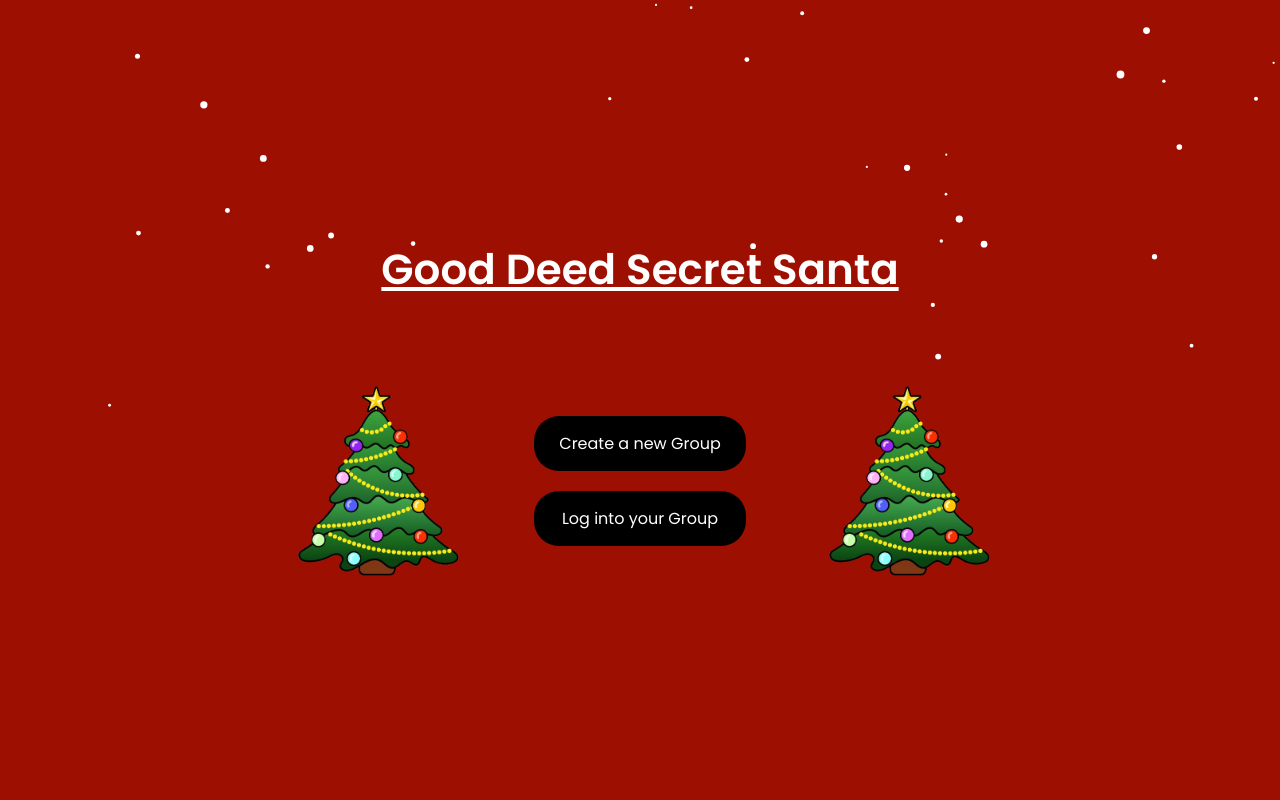
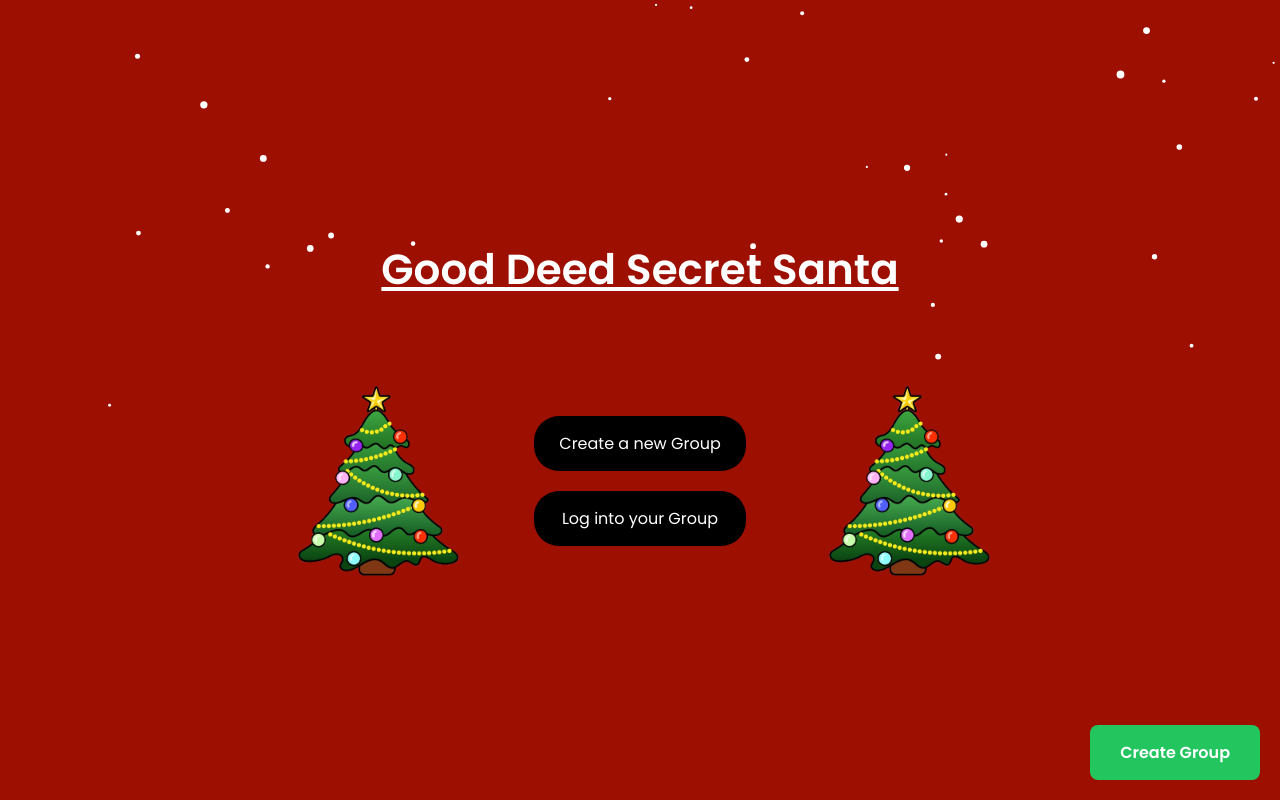
Before and after one commit to srihasInaganti/secret-santa, a React (Vite) app in the folder frontend/: page / in a window 1280 px wide. Built offline with nearby package versions, Linux system fonts and the light colour scheme.

Commit message:
Create group page done

```diff
--- a/frontend/src/main.jsx
+++ b/frontend/src/main.jsx
@@ -1,10 +1,65 @@
-import { StrictMode } from 'react'
+import { StrictMode, useState } from 'react'
 import { createRoot } from 'react-dom/client'
 import './index.css'
 import HomePage from './pages/HomePage.jsx'
+import CreateGroup from './pages/CreateGroup.jsx'
+
+function App() {
+  const [currentPage, setCurrentPage] = useState('home');
+
+  if (currentPage === 'home') {
+    return (
+      <div>
+        <HomePage />
+        <button
+          onClick={() => setCurrentPage('create-group')}
+          style={{
+            position: 'fixed',
+            bottom: '20px',
+            right: '20px',
+            padding: '15px 30px',
+            backgroundColor: '#22c55e',
+            color: 'white',
+            border: 'none',
+            borderRadius: '8px',
+            fontSize: '16px',
+            cursor: 'pointer',
+            fontWeight: 'bold'
+          }}
+        >
+          Create Group
+        </button>
+      </div>
+    );
+  }
+
+  if (currentPage === 'create-group') {
+    return (
+      <div>
+        <CreateGroup />
+        <button
+          onClick={() => setCurrentPage('home')}
+          style={{
+            position: 'fixed',
+            top: '20px',
+            left: '20px',
+            padding: '10px 20px',
+            backgroundColor: '#gray',
+            color: 'white',
+            border: 'none',
+            borderRadius: '8px',
+            cursor: 'pointer'
+          }}
+        >
+          ← Back to Home
+        </button>
+      </div>
+    );
+  }
+}
 
 createRoot(document.getElementById('root')).render(
   <StrictMode>
-    <HomePage />
+    <App />
   </StrictMode>
 )
--- /dev/null
+++ b/frontend/src/pages/CreateGroup.jsx
@@ -0,0 +1,238 @@
+import React, { useState } from 'react';
+
+export default function CreateGroup() {
+  const [groupName, setGroupName] = useState('');
+  const [users, setUsers] = useState(['', '', '']); // Start with 3 empty users
+
+  const handleComplete = () => {
+    const filledUsers = users.filter(user => user.trim() !== '');
+
+    if (!groupName.trim()) {
+      alert('Please enter a group name');
+      return;
+    }
+
+    if (filledUsers.length < 3) {
+      alert('Please add at least 3 users');
+      return;
+    }
+
+    alert(`Group "${groupName}" created with ${filledUsers.length} users: ${filledUsers.join(', ')}`);
+  };
+
+  const addUser = () => {
+    if (users.length < 10) {
+      setUsers([...users, '']);
+    }
+  };
+
+  const removeUser = (index) => {
+    if (users.length > 3) {
+      const newUsers = users.filter((_, i) => i !== index);
+      setUsers(newUsers);
+    }
+  };
+
+  const updateUser = (index, value) => {
+    const newUsers = [...users];
+    newUsers[index] = value;
+    setUsers(newUsers);
+  };
+
+  const styles = {
+    container: {
+      backgroundColor: '#991b1b',
+      display: 'flex',
+      alignItems: 'center',
+      justifyContent: 'center',
+      padding: '2rem'
+    },
+    content: {
+      width: '100%',
+      maxWidth: '1000px',
+      display: 'flex',
+      gap: '2rem'
+    },
+    leftPanel: {
+      width: '280px',
+      backgroundColor: '#22c55e',
+      borderRadius: '8px',
+      boxShadow: '0 10px 15px rgba(0,0,0,0.1)',
+      overflow: 'hidden',
+      maxHeight: '600px',
+      display: 'flex',
+      flexDirection: 'column'
+    },
+    panelHeader: {
+      backgroundColor: '#15803d',
+      color: 'white',
+      padding: '1rem',
+      fontSize: '1.5rem',
+      fontWeight: 'bold'
+    },
+    userList: {
+      padding: '1rem',
+      color: 'white',
+      overflowY: 'auto',
+      flex: 1
+    },
+    userItem: {
+      marginBottom: '0.75rem',
+      display: 'flex',
+      alignItems: 'center',
+      gap: '0.5rem'
+    },
+    userInput: {
+      flex: 1,
+      padding: '0.5rem',
+      backgroundColor: 'white',
+      border: 'none',
+      borderRadius: '4px',
+      fontSize: '1rem',
+      color: '#333'
+    },
+    removeButton: {
+      backgroundColor: '#dc2626',
+      color: 'white',
+      border: 'none',
+      borderRadius: '4px',
+      padding: '0.5rem',
+      cursor: 'pointer',
+      fontSize: '0.875rem',
+      fontWeight: 'bold'
+    },
+    addButton: {
+      margin: '0 1rem 1rem 1rem',
+      padding: '0.5rem',
+      backgroundColor: '#15803d',
+      color: 'white',
+      border: 'none',
+      borderRadius: '4px',
+      cursor: 'pointer',
+      fontSize: '1rem',
+      fontWeight: 'bold'
+    },
+    userCount: {
+      padding: '0.5rem 1rem',
+      backgroundColor: '#15803d',
+      color: 'white',
+      fontSize: '0.875rem',
+      textAlign: 'center'
+    },
+    rightPanel: {
+      flex: 1,
+      display: 'flex',
+      flexDirection: 'column',
+      alignItems: 'center',
+      justifyContent: 'center'
+    },
+    title: {
+      fontSize: '3rem',
+      fontWeight: 'bold',
+      color: 'black',
+      marginBottom: '3rem'
+    },
+    formContainer: {
+      width: '100%',
+      maxWidth: '450px'
+    },
+    label: {
+      display: 'block',
+      color: 'white',
+      fontSize: '1.25rem',
+      marginBottom: '1rem'
+    },
+    input: {
+      width: '100%',
+      padding: '0.5rem 1rem',
+      backgroundColor: 'transparent',
+      borderBottom: '2px solid white',
+      border: 'none',
+      borderBottom: '2px solid white',
+      color: 'white',
+      fontSize: '1.125rem',
+      outline: 'none'
+    },
+    button: {
+      marginTop: '4rem',
+      padding: '0.75rem 2rem',
+      backgroundColor: 'black',
+      color: 'white',
+      borderRadius: '9999px',
+      fontSize: '1.125rem',
+      fontWeight: '600',
+      border: 'none',
+      cursor: 'pointer',
+      transition: 'background-color 0.3s'
+    }
+  };
+
+  return (
+    <div style={styles.container}>
+      <div style={styles.content}>
+        {/* Left Panel - Add Users */}
+        <div style={styles.leftPanel}>
+          <div style={styles.panelHeader}>
+            <h2>Add Users</h2>
+          </div>
+          <div style={styles.userCount}>
+            {users.filter(u => u.trim()).length} / {users.length} users (min: 3, max: 10)
+          </div>
+          <div style={styles.userList}>
+            {users.map((user, index) => (
+              <div key={index} style={styles.userItem}>
+                <input
+                  type="text"
+                  value={user}
+                  onChange={(e) => updateUser(index, e.target.value)}
+                  placeholder={`User ${index + 1}`}
+                  style={styles.userInput}
+                />
+                {users.length > 3 && (
+                  <button
+                    onClick={() => removeUser(index)}
+                    style={styles.removeButton}
+                  >
+                    ✕
+                  </button>
+                )}
+              </div>
+            ))}
+          </div>
+          {users.length < 10 && (
+            <button onClick={addUser} style={styles.addButton}>
+              + Add User
+            </button>
+          )}
+        </div>
+
+        {/* Right Panel - Group Name */}
+        <div style={styles.rightPanel}>
+          <h1 style={styles.title}>Create Group</h1>
+
+          <div style={styles.formContainer}>
+            <label style={styles.label}>
+              Enter Group Name:
+            </label>
+            <input
+              type="text"
+              value={groupName}
+              onChange={(e) => setGroupName(e.target.value)}
+              style={styles.input}
+              placeholder="Group name..."
+            />
+          </div>
+
+          <button
+            onClick={handleComplete}
+            style={styles.button}
+            onMouseOver={(e) => e.target.style.backgroundColor = '#1f2937'}
+            onMouseOut={(e) => e.target.style.backgroundColor = 'black'}
+          >
+            Complete group
+          </button>
+        </div>
+      </div>
+    </div>
+  );
+}
```
Also changed, not shown: frontend/src/HomePage.jsx (added, +58 -0 lines).
